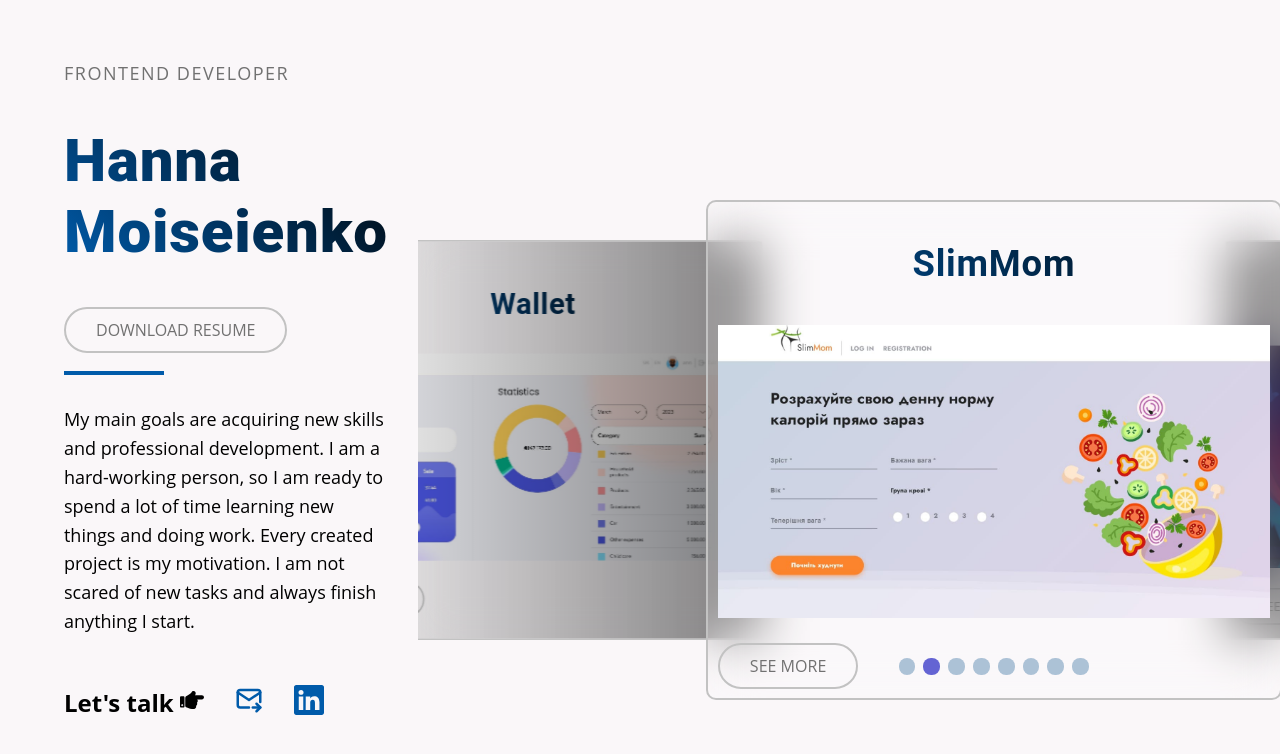
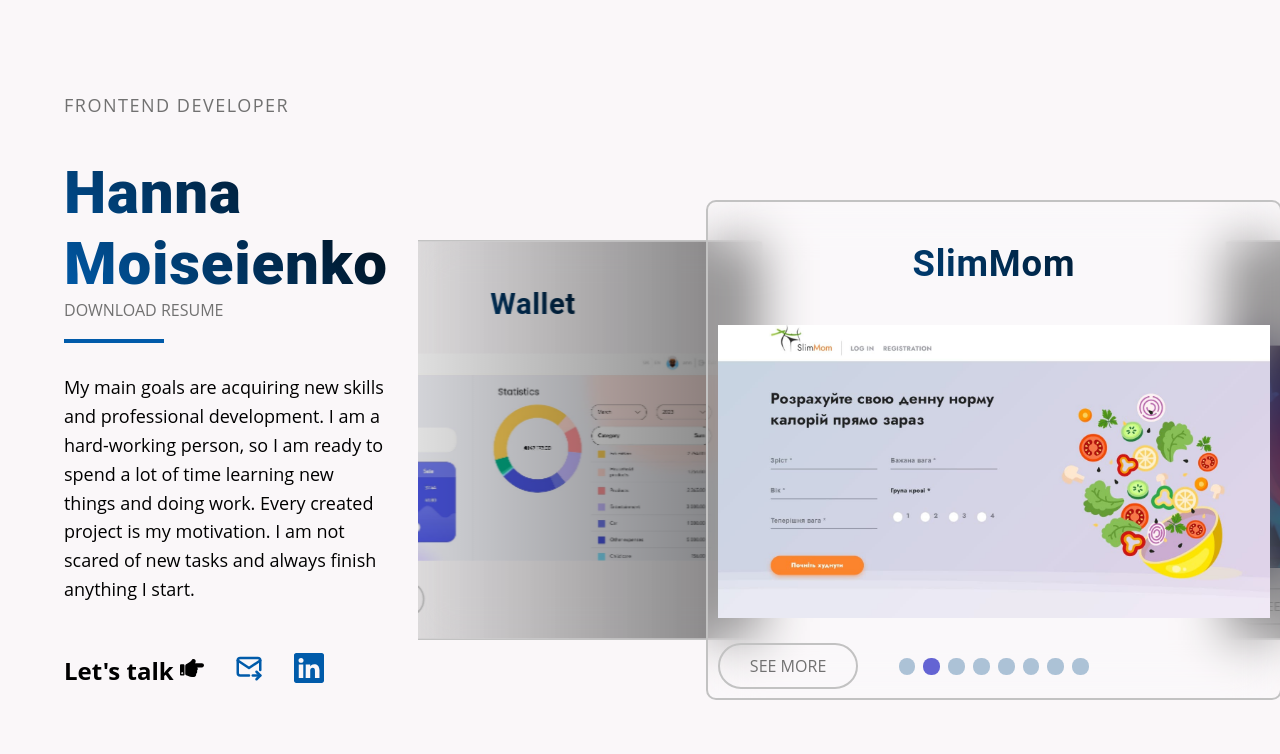
Before and after one commit to HannaMois/My-Portfolio, a React (Create React App) app: page /My-portfolio/home in a window 1280 px wide. Shown: the top 754 px of the page. Built offline with nearby package versions, Linux system fonts and the light colour scheme; some icons are missing.

Commit message:
Add changes

```diff
--- a/src/pages/HomePage.jsx
+++ b/src/pages/HomePage.jsx
@@ -58,8 +58,8 @@
         <a
           target="_blank"
           rel="noreferrer"
-          href="https://drive.google.com/file/d/1d07NqkH_rhLy0PZGM0oqPp9OYYIIe80v/view?usp=sharing"
-          className={styles.link}
+          // href="https://drive.google.com/file/d/1d07NqkH_rhLy0PZGM0oqPp9OYYIIe80v/view?usp=sharing"
+          href="https://drive.google.com/file/d/1OzlFfV37vx7Dt2uLGnPuGauE30T8i5g3/view?usp=sharing"
         >
           download resume
         </a>
```
